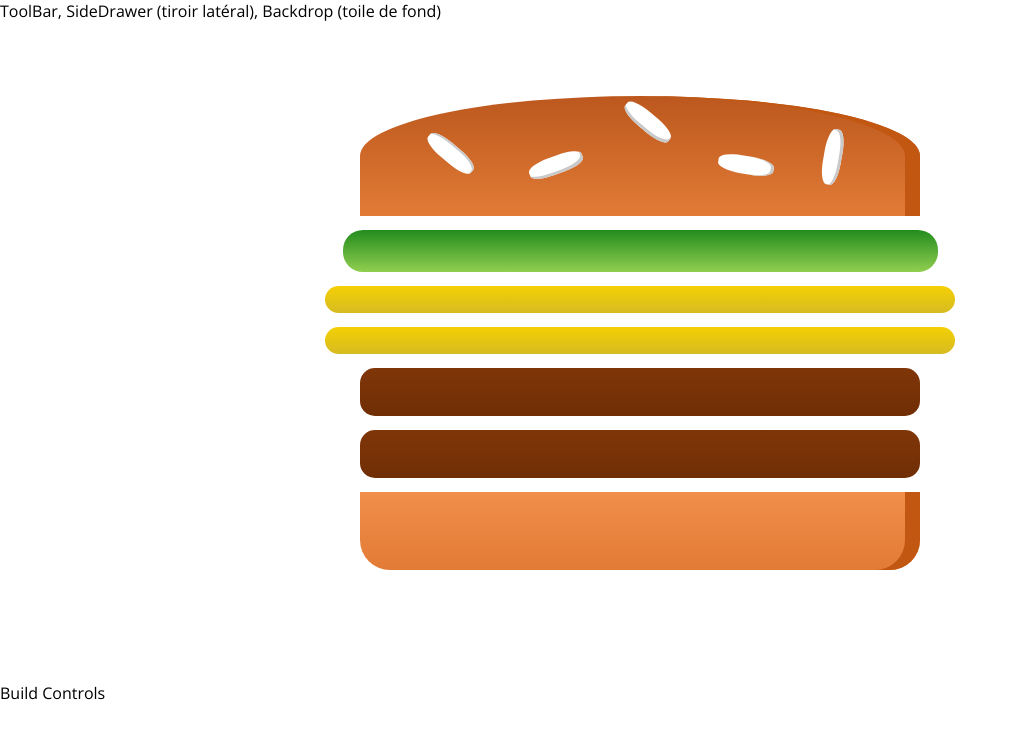
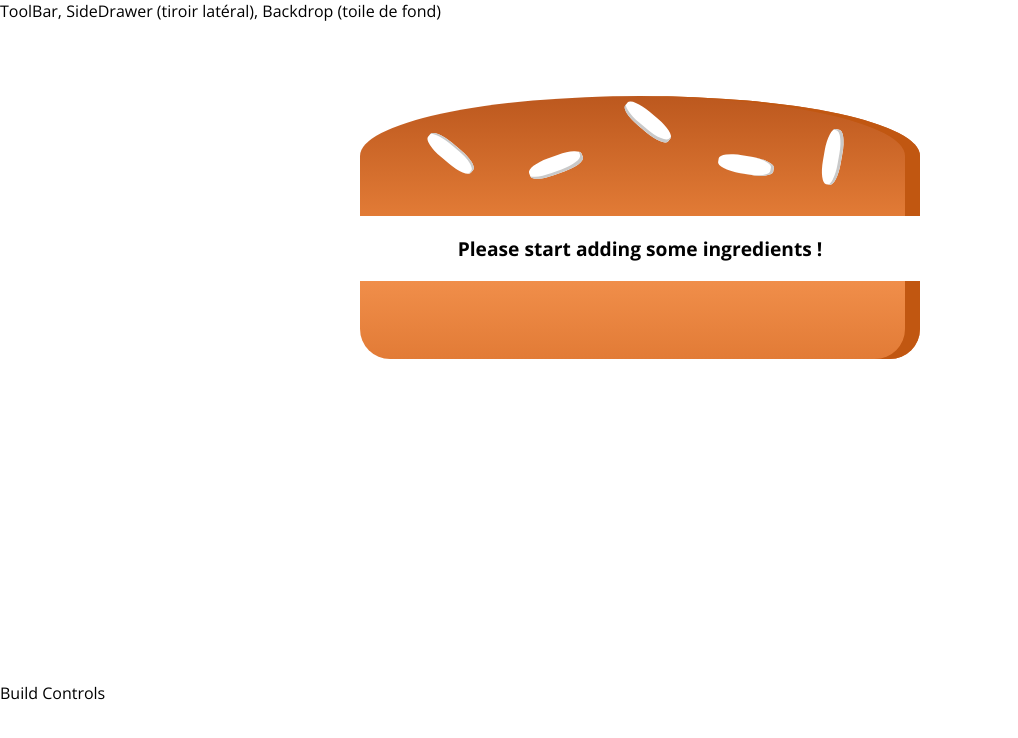
Before and after one commit to Eric-ciccotti/react-sandwich-maker, a React (Create React App) app: page / in a window 1280 px wide. Shown: the top 738 px of the page, without its empty margins (0-1018 px from the left). Built offline with nearby package versions, Linux system fonts and the light colour scheme.

Commit message:
added transformedIngredients array checking :  that show message if ingredientsArray length === 0

```diff
--- a/src/components/Burger/Burger.js
+++ b/src/components/Burger/Burger.js
@@ -13,6 +13,10 @@ const burger = (props) => {
         for (let i = 0; i < props.ingredients[key]; i++) {
             transformedIngredients.push(<BurgerIngredient key={key + i} type={key} />);
         }
+    }
+
+    if (transformedIngredients.length === 0) {
+        transformedIngredients = <p>Please start adding some ingredients !</p>
     }
 
 
--- a/src/containers/BurgerBuilder/BurgerBuilder.js
+++ b/src/containers/BurgerBuilder/BurgerBuilder.js
@@ -10,10 +10,10 @@ class BurgerBuilder extends Component {
     // }
     state = {
         ingredients: {
-            salad: 1,
-            bacon: 1,
-            cheese: 2,
-            meat: 2
+            salad: 0,
+            bacon: 0,
+            cheese: 0,
+            meat: 0
         }
     }
 
```
